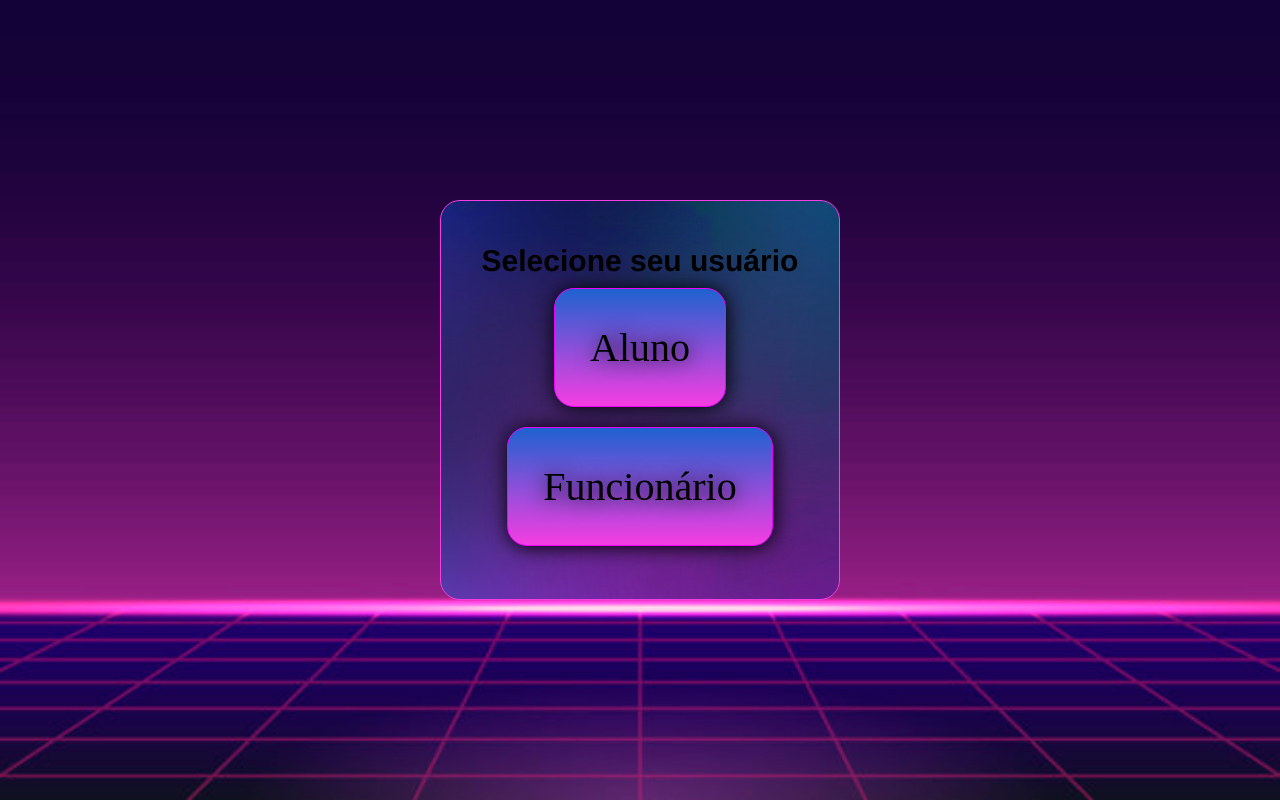
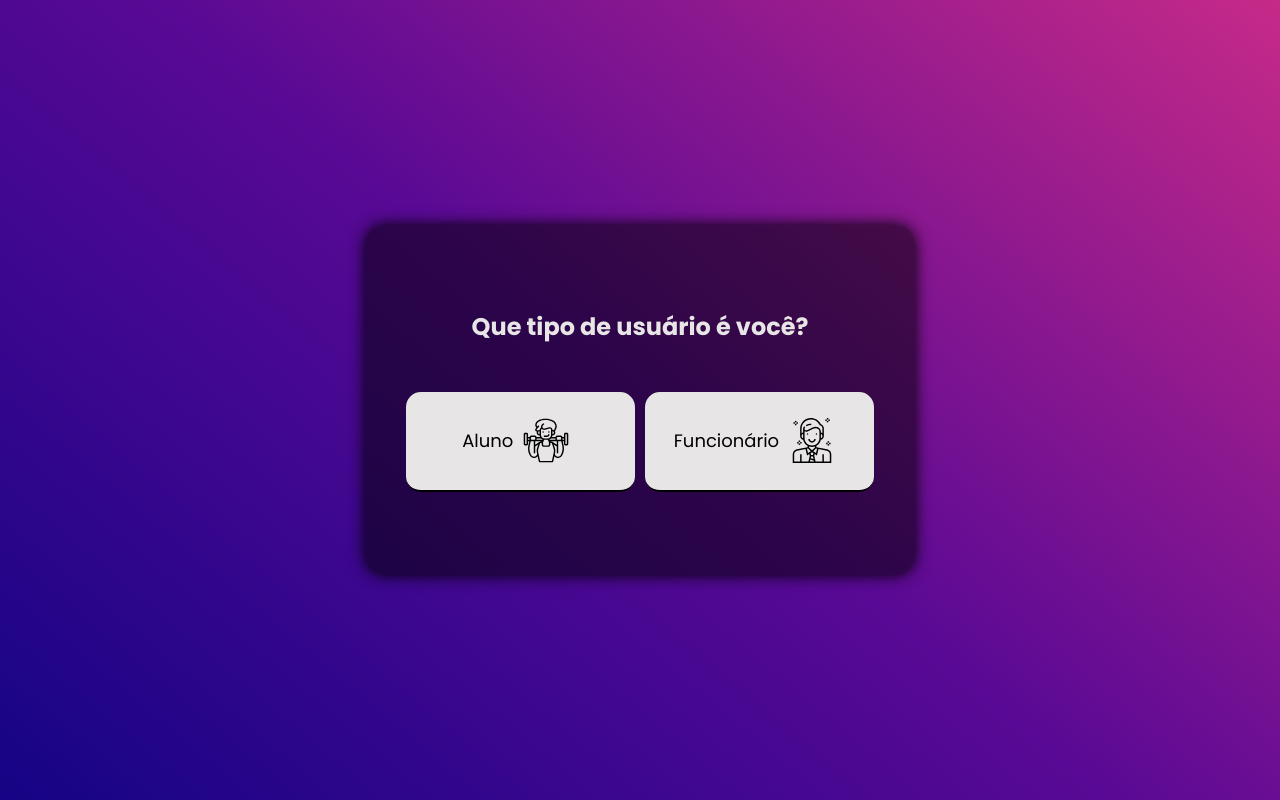
Before and after one commit to accuLucca/GymSystem, a PHP site: page /pages/index.html in a window 1280 px wide. Run offline with PHP 8.4, Linux system fonts and the light colour scheme.

Commit message:
tela de login

```diff
--- a/pages/index.html
+++ b/pages/index.html
@@ -5,6 +5,10 @@
     <meta charset="UTF-8">
     <meta name="viewport" content="width=device-width, initial-scale=1.0">
     <link rel="stylesheet" href="/style/style.css" link>
+    <link rel="preconnect" href="https://fonts.gstatic.com">
+    <link
+        href="https://fonts.googleapis.com/css2?family=Poppins:ital,wght@0,100;0,400;0,700;1,100;1,400;1,700&display=swap"
+        rel="stylesheet">
     <title>Projeto Modelagem/Exp. Criativa</title>
 </head>
 
@@ -15,10 +19,14 @@
 
         <div class="box">
 
-            <h2>Selecione seu usuário</h2>
 
-            <button>Aluno</button>
-            <button>Funcionário</button>
+            <h2>Que tipo de usuário é você?</h2>
+
+            <div class='divButton'>
+                <button class="aluno">Aluno <img src="/img/exercise.svg" alt="aluno"> </button>
+                <button class="funcionario">Funcionário <img src="/img/employee.svg" alt="funcionario"></button>
+            </div>
+
         </div>
 
     </main>
--- a/style/style.css
+++ b/style/style.css
@@ -2,12 +2,11 @@
     margin: 0;
     padding: 0;
     box-sizing: border-box;
-    font-family: helvetica, arial;
 }
 
 body {
-    background: url(../images/fundo-de-neon-rosa_53876-91656.jpg);
-    background-size: 100% 100%;
+    background-image: linear-gradient(40deg, #150485, #590995, #c62a88 );
+    font-family: 'Poppins', sans-serif;
 }
 
 .container {
@@ -20,59 +19,83 @@ body {
 }
 
 .box {
-    width: 400px;
-    height: 400px;
-    background: url(../images/background.jpg);
+    width: 550px;
+    height: 350px;
+    background: rgba(0, 0, 0, 0.5);
+    box-shadow: 0 0 1em #000000;
     display: flex;
     flex-direction: column;
     justify-content: center;
     align-items: center;
     border-radius: 20px;
-    border:solid 1px #F63DE2;
+}
 
+.divButton{
+    display: flex;
+    flex-direction: row;
+    width: 85%;
+    justify-content: space-between;
 }
+
 h2{
-    font-size:30px;
-    text-align:center;
+    margin-bottom: 3rem;
+    text-align: center;
+    color: #e7e5e5;
+}
 
+button {
+    width: 14.3rem;
+    height: 100px;
+    border-radius: 15px;
+    border-top: none;
+    border-left: none;
+    border-right: none;
+    cursor: pointer;
+    font-family: 'Poppins', sans-serif;
+    font-size: 18px;
+    transition: border-bottom .2s;
+    background:#e7e5e5;
+    display: flex;
+    justify-content:center;
+    align-items: center;
 }
-button {
-    background: #1E62D0;
-    background-image: -webkit-linear-gradient(top, #1E62D0, #F63DE2);
-    background-image: -moz-linear-gradient(top, #1E62D0, #F63DE2);
-    background-image: -ms-linear-gradient(top, #1E62D0, #F63DE2);
-    background-image: -o-linear-gradient(top, #1E62D0, #F63DE2);
-    background-image: -webkit-gradient(to bottom, #1E62D0, #F63DE2);
-    -webkit-border-radius: 20px;
-    -moz-border-radius: 20px;
-    border-radius: 20px;
-    color: #000000;
-    font-family: Brush Script MT;
-    font-size: 40px;
-    font-weight: 100;
-    padding: 35px;
-    -webkit-box-shadow: 1px 1px 20px 0 #000000;
-    -moz-box-shadow: 1px 1px 20px 0 #000000;
-    box-shadow: 1px 1px 20px 0 #000000;
-    text-shadow: 1px 1px 20px #000000;
-    border: solid #EB00FF 1px;
-    text-decoration: none;
-    display: inline-block;
-    cursor: pointer;
-    text-align: center;
+
+img{
+    width: 20%;
+    display: flex;
     margin: 10px;
 }
 
-button:hover {
-    border: solid #0059A0 1px;
-    background: #B73EC1;
-    background-image: -webkit-linear-gradient(top, #B73EC1, #1E62D0);
-    background-image: -moz-linear-gradient(top, #B73EC1, #1E62D0);
-    background-image: -ms-linear-gradient(top, #B73EC1, #1E62D0);
-    background-image: -o-linear-gradient(top, #B73EC1, #1E62D0);
-    background-image: -webkit-gradient(to bottom, #B73EC1, #1E62D0);
-    -webkit-border-radius: 20px;
-    -moz-border-radius: 20px;
-    border-radius: 20px;
-    text-decoration: none;
+.aluno:hover{
+    border-bottom: 0.6rem solid #630ba7;
+    transition: border-bottom .2s;
 }
+
+.funcionario:hover{
+    border-bottom: 0.6rem solid #c62a88;
+    transition: border-bottom .2s;
+}
+
+@media (max-width: 572px){
+
+    .box {
+        border-radius: 0;
+        width: 100%;
+        height: 100%;
+    }
+
+    .divButton{
+        display: flex;
+        flex-direction: column;
+    }
+
+    button {
+        width: 100%;
+        margin: 0.6rem;
+    }
+
+    img{
+        width: 12%;
+    }
+
+}
```
Also changed, not shown: img/background.jpg (renamed from images/background.jpg), img/employee.svg (added), img/exercise.svg (added), img/fundo-de-neon-rosa_53876-91656.jpg (renamed from images/fundo-de-neon-rosa_53876-91656.jpg).
